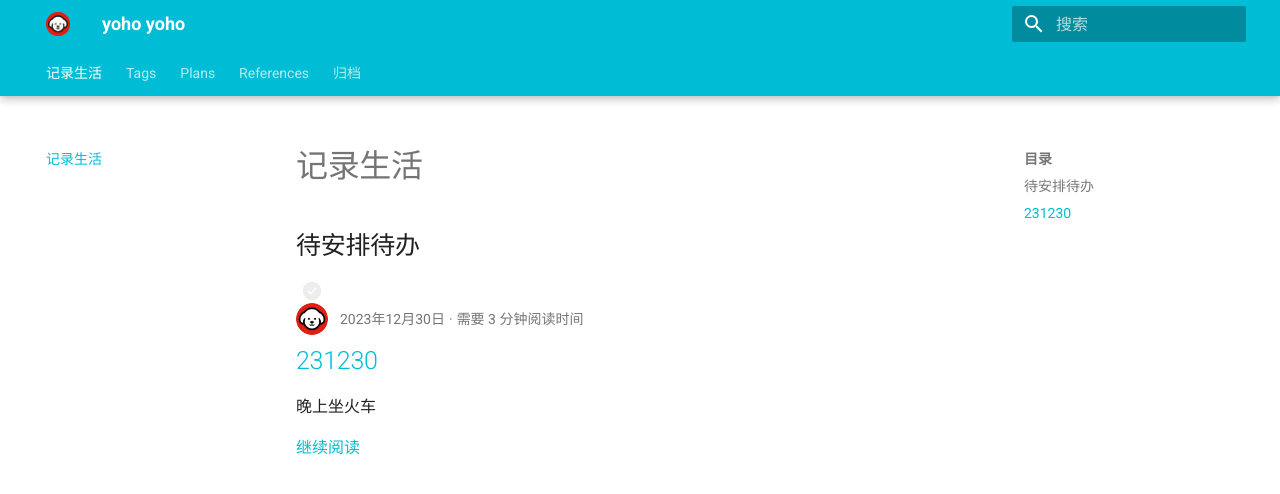
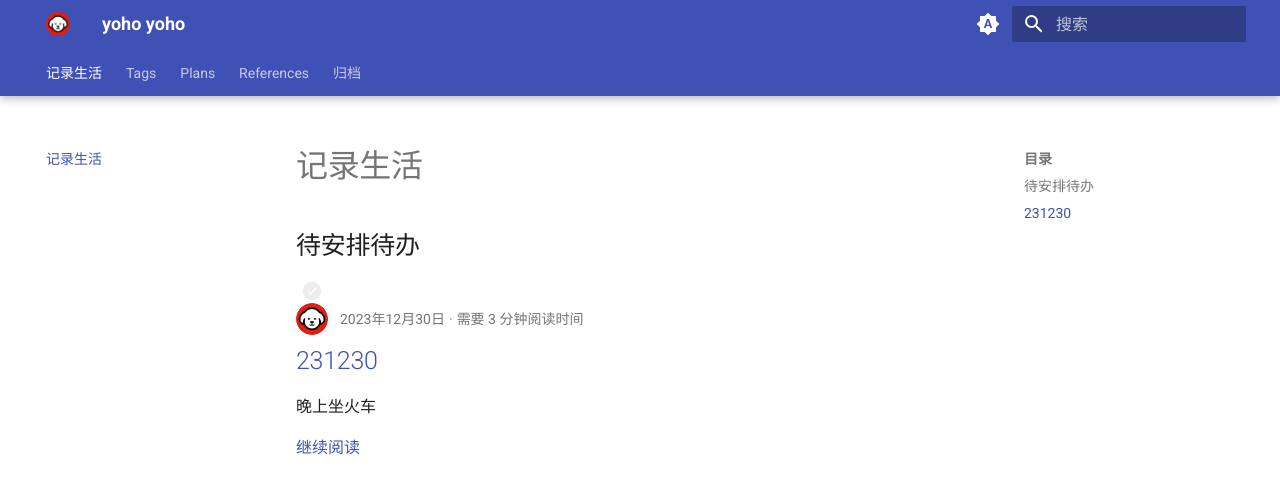
Before and after one commit to Focinfi/blog, an MkDocs documentation site: the page built from docs/index.md, in a window 1280 px wide. Shown: the top 494 px of the page. Built offline with MkDocs 1.6.1 and Material for MkDocs 9.7.7, drawn with Linux system fonts in a browser that asks for light colours.

Commit message:
chore: add mod

```diff
--- a/mkdocs.yml
+++ b/mkdocs.yml
@@ -43,8 +43,29 @@
     - content.code.annotate
     - navigation.instant
     - navigation.instant.progress
+  font:
+    code: Roboto Mono
   palette:
-    primary: cyan #https://squidfunk.github.io/mkdocs-material/setup/changing-the-colors/
+    # primary: cyan #https://squidfunk.github.io/mkdocs-material/setup/changing-the-colors/
+    # Palette toggle for automatic mode
+    - media: "(prefers-color-scheme)"
+      toggle:
+        icon: material/brightness-auto
+        name: Switch to light mode
+
+    # Palette toggle for light mode
+    - media: "(prefers-color-scheme: light)"
+      scheme: default
+      toggle:
+        icon: material/brightness-7
+        name: Switch to dark mode
+
+    # Palette toggle for dark mode
+    - media: "(prefers-color-scheme: dark)"
+      scheme: slate
+      toggle:
+        icon: material/brightness-4
+        name: Switch to system preference
 markdown_extensions:
   - tables
   - def_list
```
Also changed, not shown: site/2023/12/30/231230/index.html, site/404.html, site/archive/2023/12/index.html, site/index.html, site/plans/2024todo/index.html, site/plans/lifetodo/index.html, site/references/emoji/index.html, site/tags/index.html, 1 other file.
